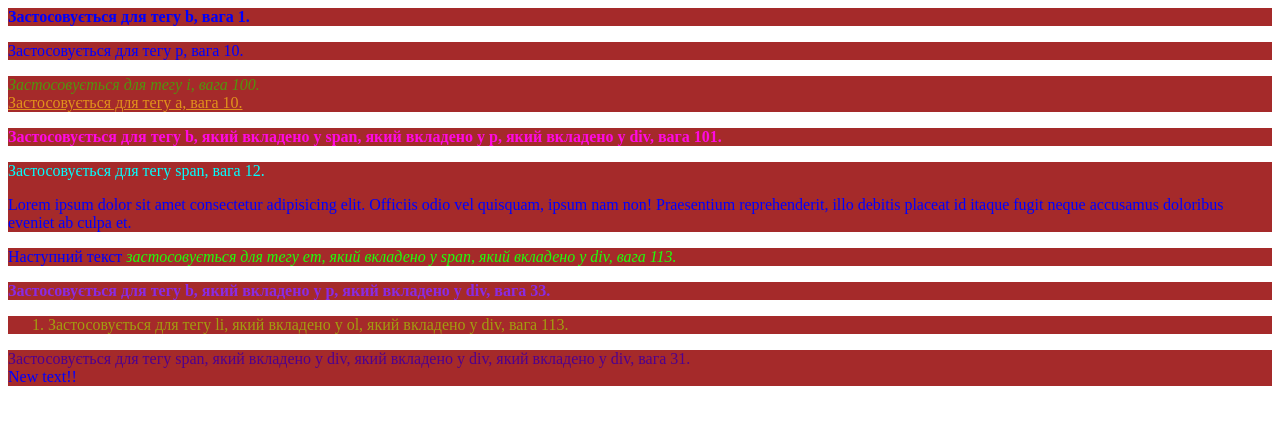
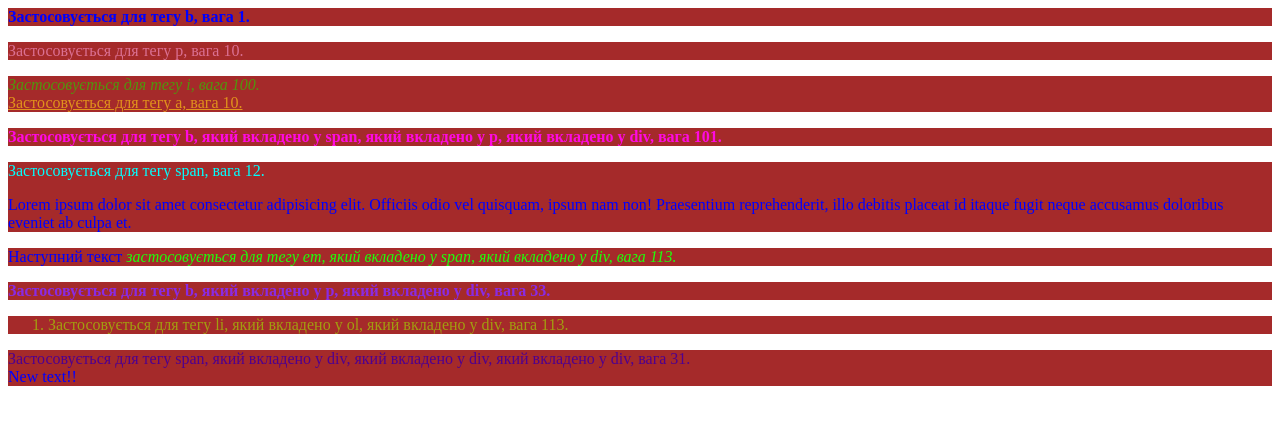
Before and after one commit to vktty/homework5, a plain HTML site: page index.html in a window 1280 px wide. Drawn offline with Linux system fonts and the light colour scheme.

Commit message:
changed color in the old css style

```diff
--- a/style.css
+++ b/style.css
@@ -1,5 +1,5 @@
 .paragraph {
-    color: blue;
+    color: palevioletred;
 }
 
 #italic {
```
